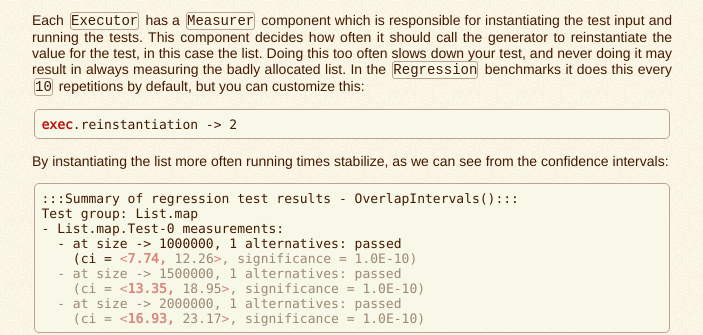
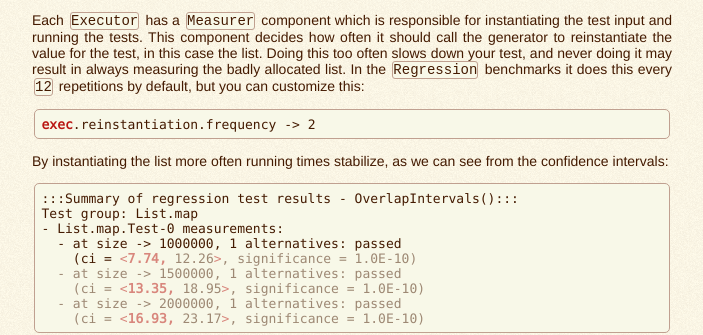
Before and after one commit to scalameter/scalameter, a Jekyll site: the page built from home/gettingstarted/regressions.md, in a window 1280 px wide and 900 px high, scrolled down 3224 px. Shown: the part 181-516 px from the top of the window, without its empty margins (138-841 px from the left). Built offline with Jekyll 4.4.1, drawn with Linux system fonts in a browser that asks for light colours.

Commit message:
Update regressions.md

```diff
--- a/home/gettingstarted/regressions.md
+++ b/home/gettingstarted/regressions.md
@@ -241,10 +241,10 @@ This component decides how often it should call the generator to reinstantiate t
 value for the test, in this case the list.
 Doing this too often slows down your test, and never doing it may result in always
 measuring the badly allocated list.
-In the `Regression` benchmarks it does this every `10` repetitions by default,
+In the `Regression` benchmarks it does this every `12` repetitions by default,
 but you can customize this:
 
-    exec.reinstantiation -> 2
+    exec.reinstantiation.frequency -> 2
 
 By instantiating the list more often running times stabilize, as we can see from
 the confidence intervals:
```
